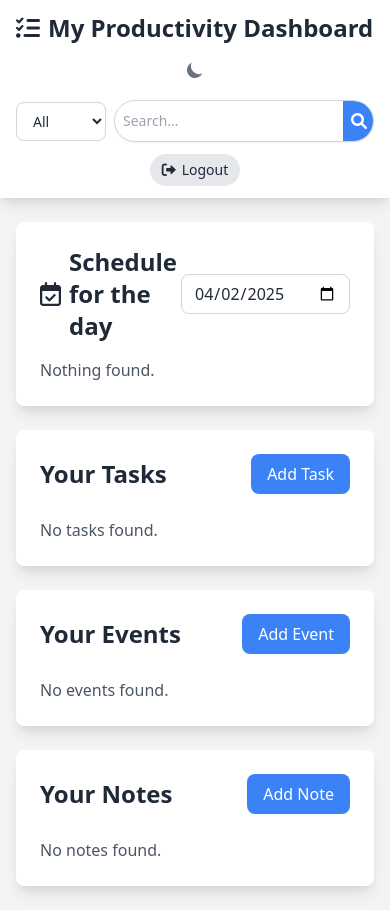
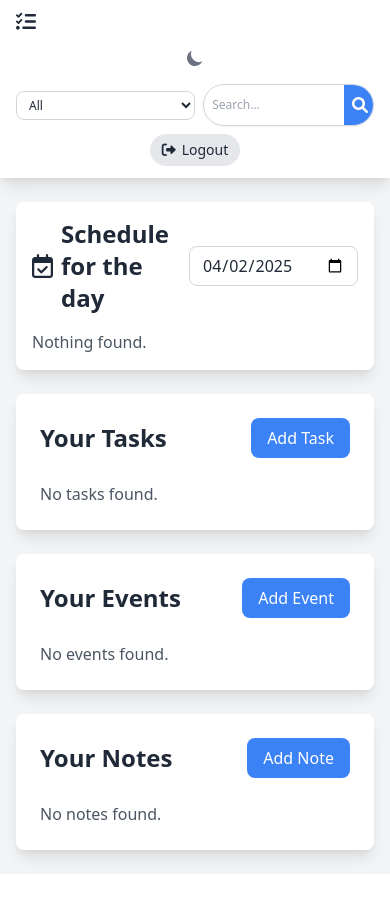
Before and after one commit to Rohith-E-S/notes, a PHP site: page /display.php in a window 390 px wide. After the commit the page ends 870 px from the top, so only its background shows below. Run offline with PHP 8.4, Linux system fonts and the light colour scheme; the visitor is signed in with stand-in values (Sample User, id 1); data that the repository does not hold is empty.

Commit message:
responsive display.php

```diff
--- a/display.php
+++ b/display.php
@@ -237,10 +237,10 @@ if ($filter === 'events' || $filter === 'all') {
     <nav class="bg-white dark:bg-gray-800 shadow-lg mb-6 transition-colors duration-200 nav-item">
         <!-- Add animation classes to navigation elements -->
         <div class="max-w-6xl mx-auto px-4">
-            <div class="flex flex-wrap justify-between items-center py-3">
+            <div class="flex flex-wrap justify-between items-center py-3 space-y-2 sm:space-y-0">
                 <!-- Left Section: Title -->
-                <h1 class="text-2xl font-bold text-gray-800 dark:text-white transition-colors duration-200 flex items-center">
-                    <i class="fas fa-tasks mr-2"></i> My Productivity Dashboard
+                <h1 class="text-xl sm:text-2xl font-bold text-gray-800 dark:text-white transition-colors duration-200 flex items-center">
+                    <i class="fas fa-tasks mr-2"></i> <span class="hidden sm:inline">My Productivity Dashboard</span>
                 </h1>
 
                 <!-- Middle Section: Welcome Message -->
@@ -251,7 +251,7 @@ if ($filter === 'events' || $filter === 'all') {
                 </div>
 
                 <!-- Right Section: Theme Toggle, Search and Logout -->
-                <div class="flex flex-col md:flex-row items-center space-y-3 md:space-y-0 md:space-x-4 mt-2 sm:mt-0 order-2 md:order-3 w-full md:w-auto">
+                <div class="flex flex-col sm:flex-row items-center space-y-2 sm:space-y-0 sm:space-x-3 md:space-x-4 mt-2 sm:mt-0 order-2 md:order-3 w-full sm:w-auto">
                     <!-- Theme Toggle Button -->
                     <div class="flex items-center space-x-4 w-full md:w-auto justify-center md:justify-start">
                         <button id="theme-toggle" type="button" class="text-gray-500 dark:text-gray-300 hover:bg-gray-100 dark:hover:bg-gray-700 focus:outline-none focus:ring-2 focus:ring-gray-200 dark:focus:ring-gray-700 rounded-full p-2 transition-colors duration-200" title="Toggle dark mode">
@@ -267,7 +267,7 @@ if ($filter === 'events' || $filter === 'all') {
                     <!-- Search Form -->
                     <form action="display.php" method="GET" class="flex items-center space-x-2 w-full md:w-auto search-container">
                         <!-- Separate Filter Dropdown -->
-                        <select name="filter" onchange="this.form.submit()" class="py-2 px-3 text-sm rounded-lg border border-gray-300 dark:border-gray-600 bg-white dark:bg-gray-700 text-gray-800 dark:text-white focus:ring-2 focus:ring-blue-300 dark:focus:ring-blue-700" title="Filter your results">
+                        <select name="filter" onchange="this.form.submit()" class="py-1 sm:py-2 px-2 sm:px-3 text-xs sm:text-sm rounded-lg border border-gray-300 dark:border-gray-600 bg-white dark:bg-gray-700 text-gray-800 dark:text-white focus:ring-2 focus:ring-blue-300 dark:focus:ring-blue-700 w-full sm:w-auto" title="Filter your results">
                             <option value="all" <?php echo ($filter === 'all') ? 'selected' : ''; ?>>All</option>
                             <option value="tasks" <?php echo ($filter === 'tasks') ? 'selected' : ''; ?>>Tasks</option>
                             <option value="notes" <?php echo ($filter === 'notes') ? 'selected' : ''; ?>>Notes</option>
@@ -276,7 +276,7 @@ if ($filter === 'events' || $filter === 'all') {
 
                         <!-- Search Input with Button -->
                         <div class="flex items-center w-full rounded-full overflow-hidden border border-gray-300 dark:border-gray-600 bg-white dark:bg-gray-700 shadow-sm">
-                            <input type="text" name="search" placeholder="Search..." class="w-full px-2 text-sm bg-transparent border-none focus:ring-0 text-gray-800 dark:text-white" value="<?php echo isset($_GET['search']) ? htmlspecialchars($_GET['search']) : ''; ?>">
+                            <input type="text" name="search" placeholder="Search..." class="w-full px-2 text-xs sm:text-sm bg-transparent border-none focus:ring-0 text-gray-800 dark:text-white" value="<?php echo isset($_GET['search']) ? htmlspecialchars($_GET['search']) : ''; ?>">
                             <button type="submit" class="bg-blue-500 hover:bg-blue-600 text-white p-2 focus:outline-none transition-colors duration-200" title="Search">
                                 <i class="fas fa-search"></i>
                             </button>
@@ -294,9 +294,9 @@ if ($filter === 'events' || $filter === 'all') {
     </nav>
 
     <!-- Main Content -->
-    <div class="max-w-6xl mx-auto px-4">
+    <div class="max-w-6xl mx-auto px-4 sm:px-6">
         <!-- Today's Schedule Gantt Chart -->
-        <div class="bg-white dark:bg-gray-800 rounded-lg shadow-lg p-6 mb-6 card hover-scale">
+        <div class="bg-white dark:bg-gray-800 rounded-lg shadow-lg p-4 sm:p-6 mb-6 card hover-scale">
             <div class="flex justify-between items-center mb-4">
                 <h2 class="text-2xl font-bold text-gray-800 dark:text-white flex items-center">
                     <i class="far fa-calendar-check mr-2"></i> Schedule for the day
```
